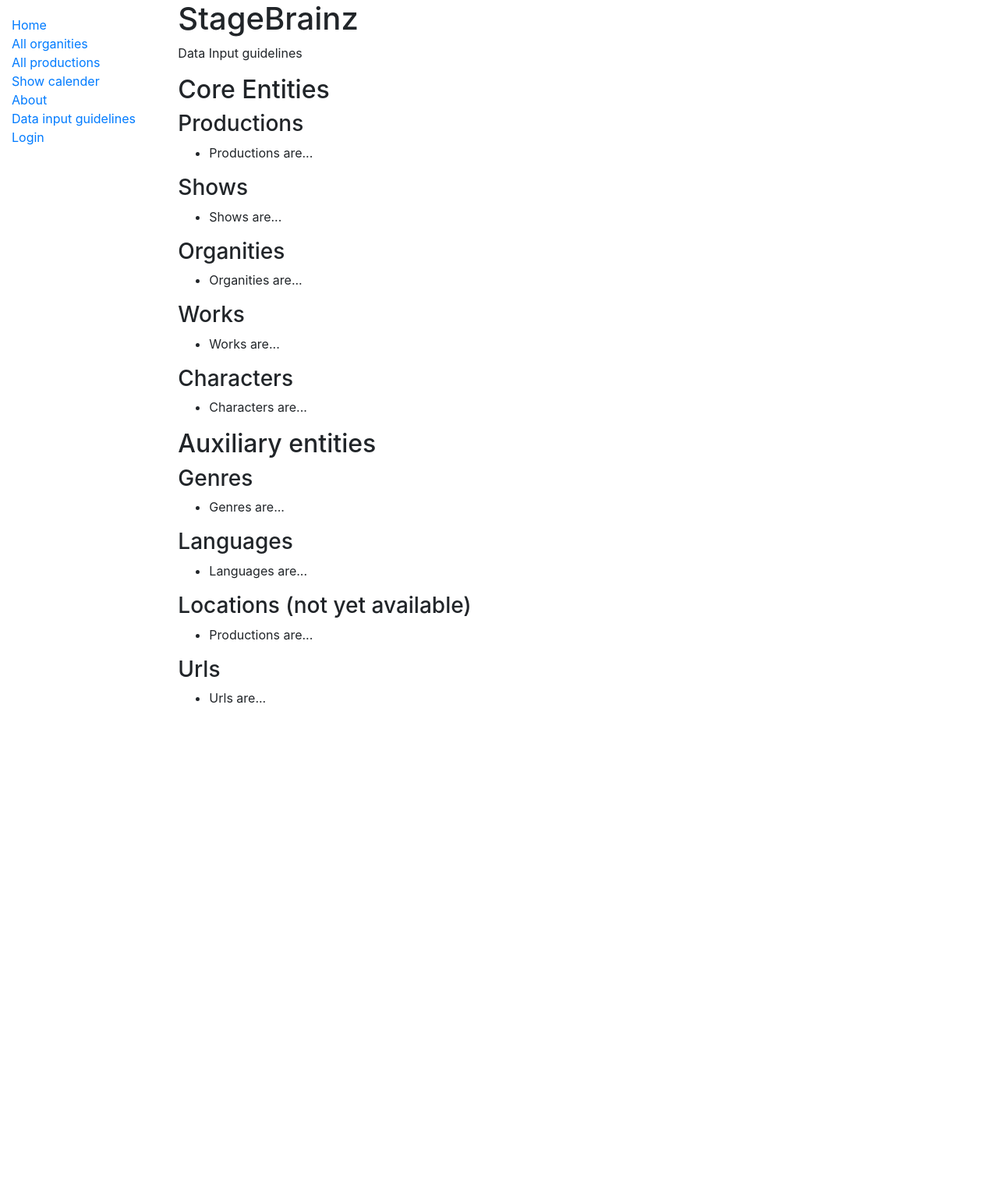
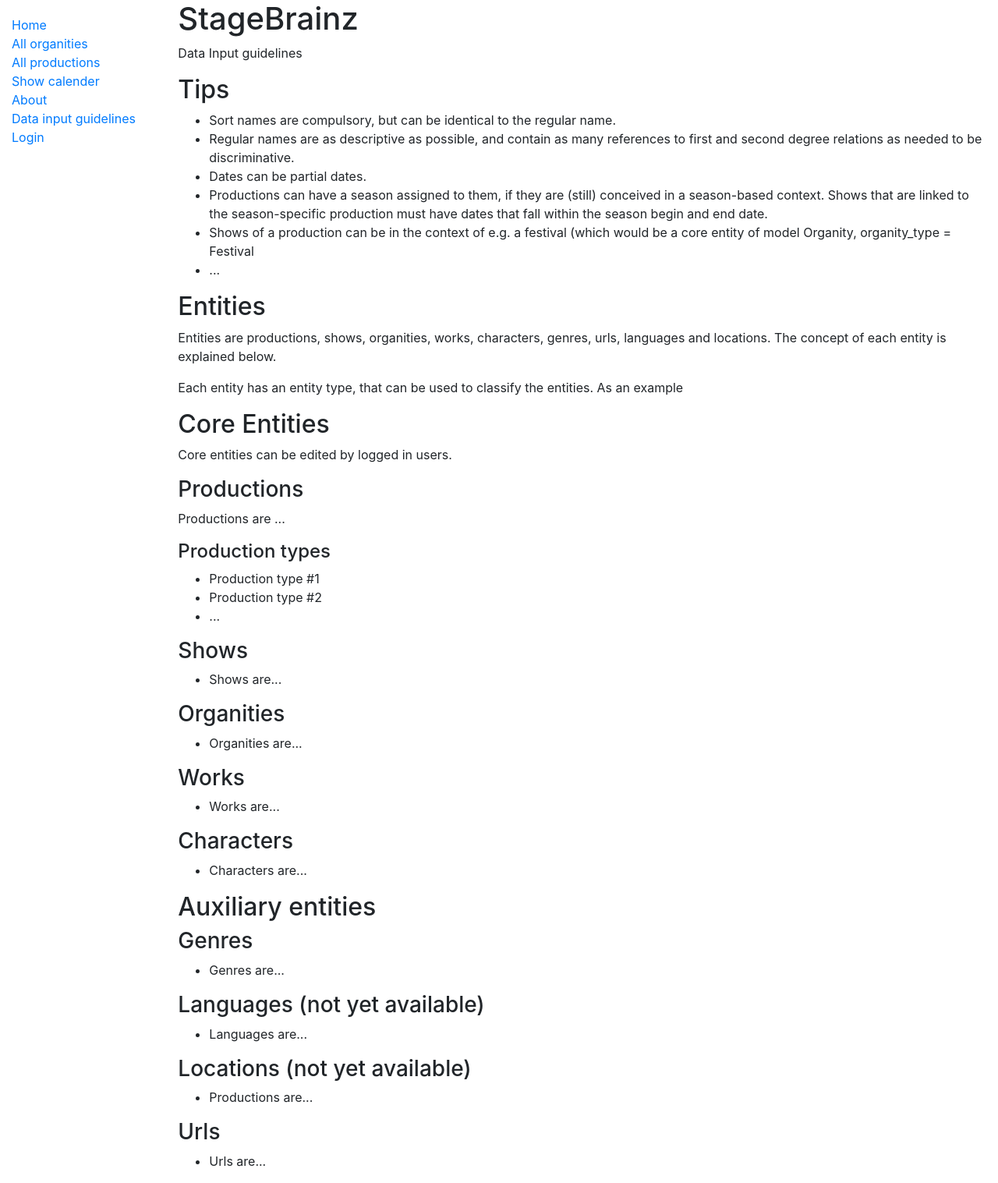
Before and after one commit to ruettet/StageBrainz, a Django app: page /catalog/data_input/ in a window 1280 px wide. Shown: the whole page at 78% size. Before the commit the page ends 902 px from the top, so only its background shows below. Run offline with Django 3.2, Linux system fonts and the light colour scheme; some libraries are stand-ins or nearby versions.

Commit message:
some more typing on the documentation

```diff
--- a/catalog/templates/datainput.html
+++ b/catalog/templates/datainput.html
@@ -4,10 +4,35 @@
     <h1>StageBrainz</h1>
     <p>Data Input guidelines</p>
 
+    <h2>Tips</h2>
+
+    <ul>
+        <li>Sort names are compulsory, but can be identical to the regular name.</li>
+        <li>Regular names are as descriptive as possible, and contain as many references to first and second degree relations as needed to be discriminative.</li>
+        <li>Dates can be partial dates.</li>
+        <li>Productions can have a season assigned to them, if they are (still) conceived in a season-based context. Shows that are linked to the season-specific production must have dates that fall within the season begin and end date.</li>
+        <li>Shows of a production can be in the context of e.g. a festival (which would be a core entity of model Organity, organity_type = Festival</li>
+        <li>...</li>
+    </ul>
+
+    <h2>Entities</h2>
+
+    <p>Entities are productions, shows, organities, works, characters, genres, urls, languages and locations. The concept of each entity is explained below.</p>
+    <p>Each entity has an entity type, that can be used to classify the entities. As an example</p>
+
     <h2>Core Entities</h2>
+
+    <p>Core entities can be edited by logged in users.</p>
+
     <h3>Productions</h3>
+
+    <p>Productions are ...</p>
+
+    <h4>Production types</h4>
     <ul>
-        <li>Productions are...</li>
+        <li>Production type #1</li>
+        <li>Production type #2</li>
+        <li>...</li>
     </ul>
 
     <h3>Shows</h3>
@@ -36,7 +61,7 @@
         <li>Genres are...</li>
     </ul>
 
-    <h3>Languages</h3>
+    <h3>Languages (not yet available)</h3>
     <ul>
         <li>Languages are...</li>
     </ul>
```
